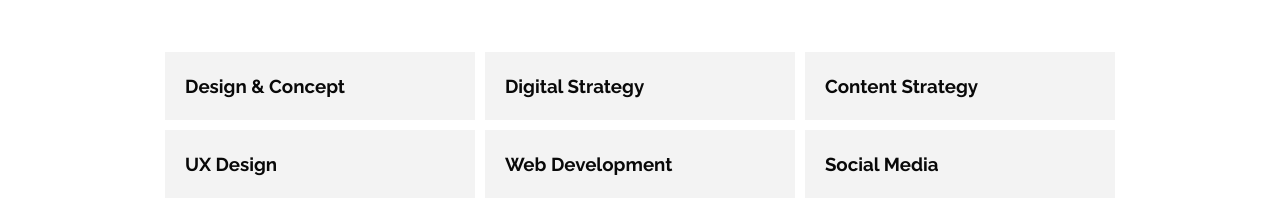
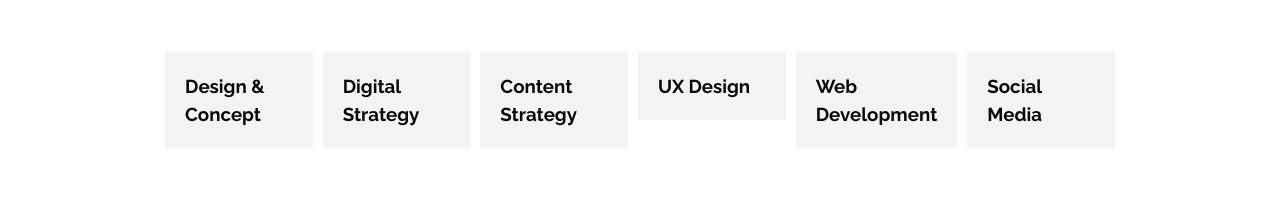
Before and after one commit to taret92/holbertonschool-web_front_end, a plain HTML site: page flexbox/3-index.html in a window 1280 px wide. Shown: the part 581-800 px from the top of the page. Drawn offline with nearby package versions, Linux system fonts and the light colour scheme.

Commit message:
task 3css

```diff
--- a/flexbox/3-styles.css
+++ b/flexbox/3-styles.css
@@ -180,11 +180,6 @@
   /* Grid
       ============================= */
 
-
-  .row{
-    display: flex;
-  }
-
   ul.row {
     margin: 0;
     padding: 0;
@@ -201,6 +196,10 @@
 
   .col-1-2 {
     width: 50%;
+  }
+
+  .row {
+    display: flex;
   }
 
   /* Navbar
@@ -371,6 +370,7 @@
   .section-hero .section-inner {
     padding: 10rem 40rem 2rem 0;
   }
+
   /* Section Latest news ============================= */
 
   .section-latest-news .row {
@@ -378,7 +378,8 @@
   }
 
   /* Section SERVICES ============================= */
-  .section-services, .row{
+
+  .section-services .row {
     flex-wrap: wrap;
   }
 
```
